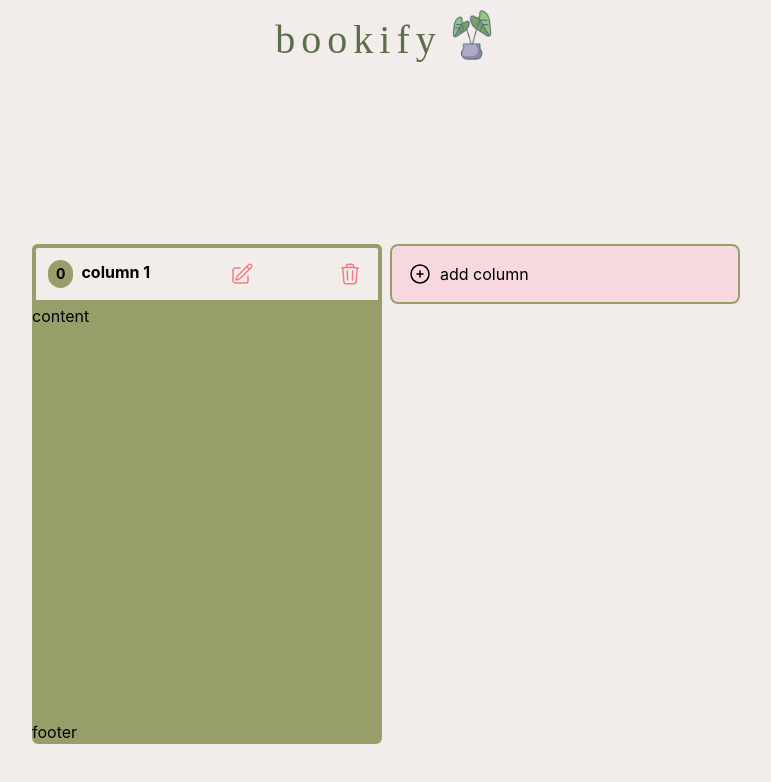
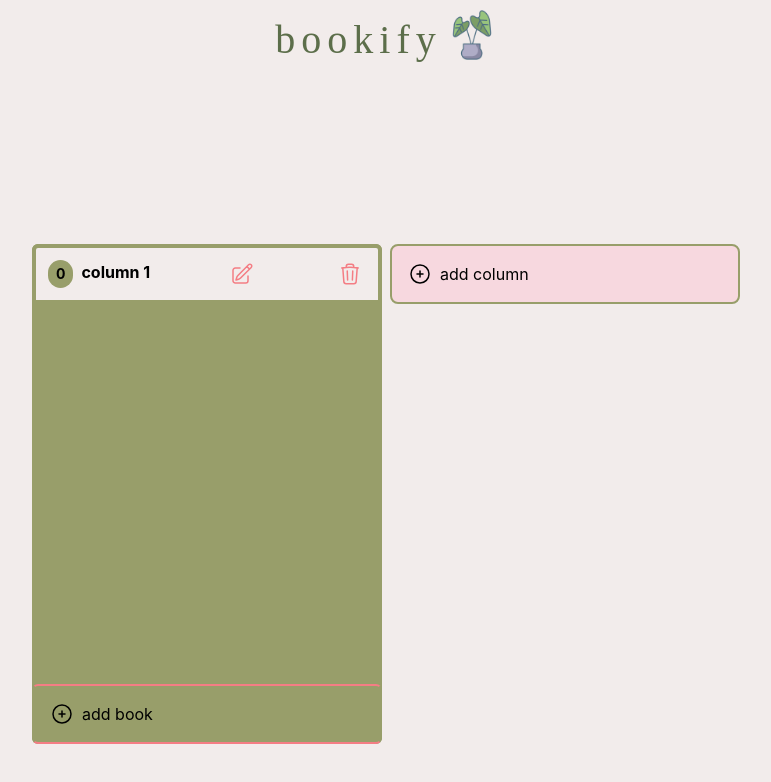
Before and after one commit to begumzengin/bookify, a React (Create React App) app: page / in a window 1280 px wide. Both pictures are taken after a click on the button "add column". Shown: the top 782 px of the page, without its empty margins (254-1025 px from the left). Built offline with nearby package versions, Linux system fonts and the light colour scheme; a web font is replaced by a local one.

Commit message:
new books can be added to columns

```diff
--- /dev/null
+++ b/src/components/kanban/BookCard.js
@@ -0,0 +1,25 @@
+import React from "react";
+
+function BookCard({ book }) {
+  return (
+    <div
+      className="
+        bg-backgroundColor
+        p-2.5
+        h-[100px]
+        min-h-[100px]
+        items-center
+        flex
+        text-left
+        rounded-xl
+        hover:ring-2
+        hover:ring-inset
+        hover:ring-pinkerBackgroundColor
+        cursor-grab"
+    >
+      {book.title}
+    </div>
+  );
+}
+
+export default BookCard;
--- a/src/components/kanban/ColumnContainer.js
+++ b/src/components/kanban/ColumnContainer.js
@@ -1,9 +1,11 @@
 import React, { useState } from "react";
 import TrashIcon from "../../icons/TrashIcon";
 import PenIcon from "../../icons/PenIcon";
+import PlusIcon from "../../icons/PlusIcon";
+import BookCard from "./BookCard";
 
 function ColumnContainer(props) {
-  const { column, deleteColumn, updateColumn } = props;
+  const { column, deleteColumn, updateColumn, createBook, books } = props;
   const [editMode, setEditMode] = useState(false);
 
   return (
@@ -100,10 +102,33 @@ function ColumnContainer(props) {
       </div>
 
       {/*column task container*/}
-      <div className="flex flex-grow">content</div>
+      <div className="flex flex-grow flex-col gap-4 p-2 overflow-x-hidden overflow-y-auto">
+        {books.map((book) => (
+          <BookCard key={book.id} book={book} />
+        ))}
+      </div>
 
       {/*column footer*/}
-      <div>footer</div>
+      <button
+        onClick={() => {
+          createBook(column.id);
+        }}
+        className="
+          flex
+          gap-2
+          items-center
+          border-pinkerBackgroundColor
+          border-2
+          rounded-md
+          p-4
+          border-x-columnBackgroundColor
+          hover:bg-backgroundColor
+          hover:text-pinkerBackgroundColor
+          active:bg-buttonBackgroundColor"
+      >
+        <PlusIcon />
+        add book
+      </button>
     </div>
   );
 }
--- a/src/components/kanban/KanbanBoard.js
+++ b/src/components/kanban/KanbanBoard.js
@@ -4,6 +4,7 @@ import ColumnContainer from "./ColumnContainer";
 
 const KanbanBoard = () => {
   const [columns, setColumns] = useState([]);
+  const [books, setBooks] = useState([]);
 
   function createNewColumn() {
     const columnToAdd = {
@@ -29,6 +30,19 @@ const KanbanBoard = () => {
     setColumns(newColumns);
   }
 
+  function createBook(columnId) {
+    console.log(books.map((book) => book.title));
+    const newBook = {
+      id: generateID(),
+      columnId,
+      title: `Book ${books.length + 1}`,
+      author: `Author ${books.length + 1}`,
+      published: `${books.length + 1}`,
+    };
+
+    setBooks([...books, newBook]);
+  }
+
   return (
     <div
       className="
@@ -51,6 +65,8 @@ const KanbanBoard = () => {
                 column={col}
                 deleteColumn={deleteColumn}
                 updateColumn={updateColumn}
+                createBook={createBook}
+                books={books.filter((book) => book.columnId === col.id)}
               />
             </div>
           ))}
```
Also changed, not shown: src/types.ts (+8 -0 lines).
